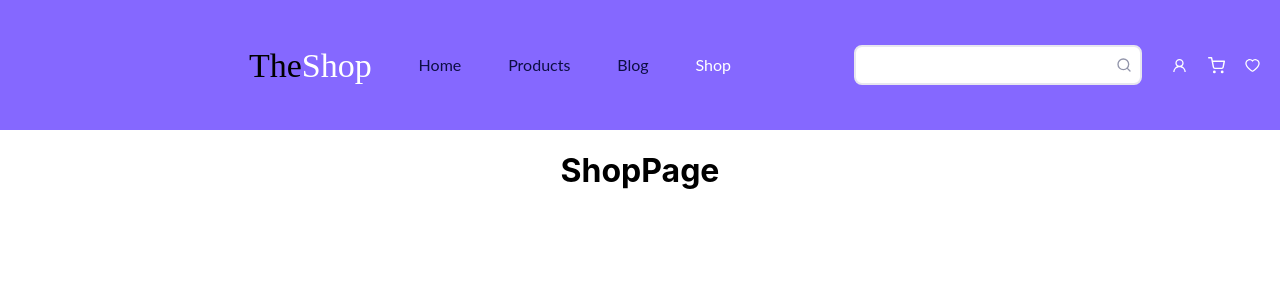
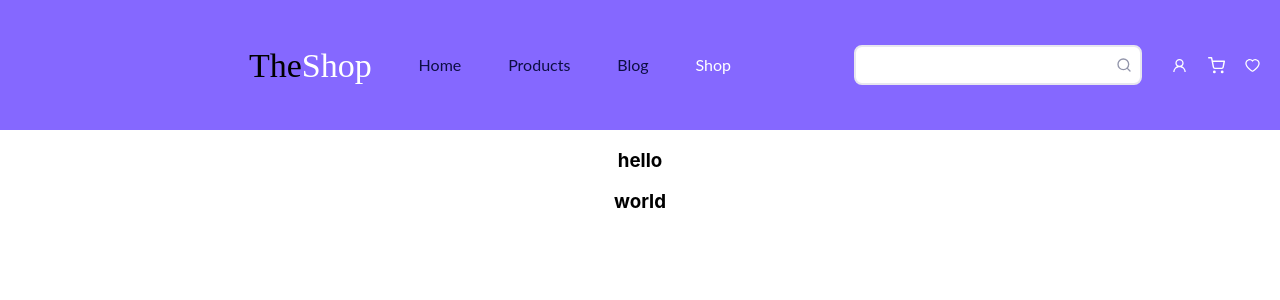
Before and after one commit to ErikStromback/webshop-frontend, a React (Create React App) app: page /shop in a window 1280 px wide. Shown: the top 300 px of the page. Built offline with nearby package versions, Linux system fonts and the light colour scheme.

Commit message:
Added product card component.

```diff
--- /dev/null
+++ b/src/components/ProductCard/index.js
@@ -0,0 +1,5 @@
+const ProductCard = ({title, price, rating, description, mainImage}) => {
+	return <h3>{title}</h3>
+};
+
+export { ProductCard };
--- a/src/components/index.js
+++ b/src/components/index.js
@@ -1 +1,2 @@
 export * from "./NavBar";
+export * from "./ProductCard";
--- a/src/pages/ShopPage/index.js
+++ b/src/pages/ShopPage/index.js
@@ -1,5 +1,19 @@
+import { ProductCard } from '../../components';
+
 const ShopPage = () => {
-  return <h1>ShopPage</h1>;
+
+	const mockProducts = [{title: 'hello'}, {title: 'world'}]
+
+	return (
+	<div className="ShopPage-container">
+		<div className="ShopPage-categories"></div>
+		<div className="ShopPage-product-feed">
+			{mockProducts.map(item =>
+				<ProductCard {...item}/>
+			)}
+		</div>
+	</div>
+  );
 };
 
 export default ShopPage;
```
Also changed, not shown: src/components/ProductCard/styles.css (added).
